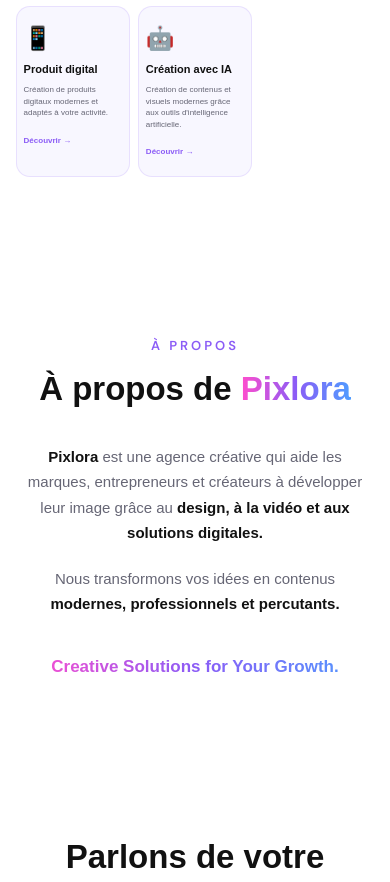
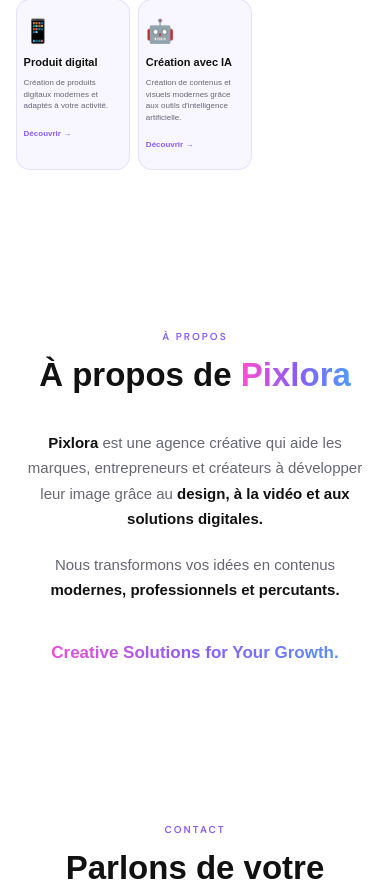
Before and after one commit to cyrineriyahi/pixelora, a React (Vite) app: page / in a window 390 px wide. Shown: the part 1115-1997 px from the top of the page. Built offline with nearby package versions, Linux system fonts and the light colour scheme.

Commit message:
Mise à jour du design mobile

```diff
--- a/src/App.css
+++ b/src/App.css
@@ -25,6 +25,17 @@
 
 main {
   width: 100%;
+}
+
+
+/* =====================================================
+   SCROLL DES SECTIONS
+===================================================== */
+
+#services,
+#about,
+#contact {
+  scroll-margin-top: 80px;
 }
 
 
@@ -187,6 +198,8 @@
 
   border: none !important;
 
+  outline: none;
+
   background: transparent !important;
 
   cursor: pointer;
@@ -306,6 +319,8 @@
   background-clip: text;
 
   -webkit-text-fill-color: transparent;
+
+  color: transparent;
 }
 
 .hero-description {
@@ -467,6 +482,8 @@
   background-clip: text;
 
   -webkit-text-fill-color: transparent;
+
+  color: transparent;
 }
 
 
@@ -609,6 +626,8 @@
   background-clip: text;
 
   -webkit-text-fill-color: transparent;
+
+  color: transparent;
 }
 
 
@@ -717,6 +736,18 @@
 
 @media screen and (max-width: 768px) {
 
+
+  /* =================================================
+     SCROLL MOBILE
+  ================================================= */
+
+  #services,
+  #about,
+  #contact {
+    scroll-margin-top: 70px;
+  }
+
+
   /* =================================================
      NAVBAR MOBILE
   ================================================= */
@@ -737,6 +768,9 @@
     background: #ffffff;
   }
 
+
+  /* LOGO */
+
   .logo-image {
     width: 32px;
     height: 32px;
@@ -746,7 +780,10 @@
     font-size: 23px;
   }
 
-  /* CACHER NAVIGATION DESKTOP */
+
+  /* =================================================
+     CACHER MENU DESKTOP
+  ================================================= */
 
   .nav-links {
     display: none !important;
@@ -756,7 +793,10 @@
     display: none !important;
   }
 
-  /* AFFICHER MENU ☰ */
+
+  /* =================================================
+     AFFICHER HAMBURGER
+  ================================================= */
 
   .mobile-menu-button {
     display: flex !important;
@@ -764,7 +804,7 @@
 
 
   /* =================================================
-     MENU DÉROULANT
+     MENU MOBILE
   ================================================= */
 
   .mobile-menu {
@@ -815,6 +855,9 @@
 
     z-index: 99999;
   }
+
+
+  /* BOUTONS MENU */
 
   .mobile-menu button {
     width: 100%;
@@ -881,6 +924,9 @@
     background: #ffffff;
   }
 
+
+  /* TEXTE */
+
   .hero-content {
     width: 100%;
 
@@ -921,6 +967,9 @@
     margin: 0 auto 30px;
   }
 
+
+  /* BOUTONS */
+
   .hero-buttons {
     width: 100%;
 
@@ -936,7 +985,8 @@
     font-size: 13px;
   }
 
-  /* IMAGE SOUS LE TEXTE */
+
+  /* IMAGE */
 
   .hero-visual {
     width: 100%;
@@ -967,6 +1017,14 @@
     background: #ffffff;
   }
 
+  .section-subtitle {
+    font-size: 10px;
+
+    letter-spacing: 2px;
+
+    margin-bottom: 12px;
+  }
+
   .services-preview h2 {
     color: #111111;
 
@@ -976,6 +1034,7 @@
 
     margin-bottom: 35px;
   }
+
 
   /* 3 CARTES PAR LIGNE */
 
@@ -1102,6 +1161,7 @@
     color: #666675;
   }
 
+
   /* 2 CONTACTS PAR LIGNE */
 
   .contact-info {
@@ -1142,6 +1202,7 @@
 
     font-size: 9px;
   }
+
 }
 
 
@@ -1150,6 +1211,9 @@
 ===================================================== */
 
 @media screen and (max-width: 380px) {
+
+
+  /* NAVBAR */
 
   .navbar {
     padding: 0 4%;
@@ -1166,11 +1230,17 @@
     font-size: 21px;
   }
 
+
+  /* MENU */
+
   .mobile-menu {
     right: 4%;
 
     width: 190px;
   }
+
+
+  /* HERO */
 
   .hero {
     padding-left: 4%;
@@ -1187,6 +1257,9 @@
   .hero-description {
     font-size: 14px;
   }
+
+
+  /* SERVICES */
 
   .services-preview {
     padding-left: 3%;
@@ -1223,11 +1296,18 @@
     font-size: 7px;
   }
 
+
+  /* ABOUT */
+
   .about-section {
     background: #ffffff;
   }
 
+
+  /* CONTACT */
+
   .contact-section {
     background: #ffffff;
   }
+
 }
--- a/src/App.jsx
+++ b/src/App.jsx
@@ -47,13 +47,11 @@
 
   useEffect(() => {
 
-    const params =
-      new URLSearchParams(
-        location.search
-      );
+    const params = new URLSearchParams(
+      location.search
+    );
 
-    const section =
-      params.get("section");
+    const section = params.get("section");
 
     if (!section) {
       return;
@@ -109,7 +107,10 @@
             modernes.
           </p>
 
+
           <div className="hero-buttons">
+
+            {/* BOUTON SERVICES */}
 
             <button
               className="primary-button"
@@ -135,6 +136,8 @@
             </button>
 
 
+            {/* BOUTON CONTACT */}
+
             <button
               className="secondary-button"
               onClick={() =>
@@ -151,7 +154,9 @@
         </div>
 
 
-        {/* PHOTO */}
+        {/* =================================================
+            PHOTO
+        ================================================= */}
 
         <div className="hero-visual">
 
@@ -188,7 +193,9 @@
         <div className="services-grid">
 
 
-          {/* DESIGN GRAPHIQUE */}
+          {/* =================================================
+              DESIGN GRAPHIQUE
+          ================================================= */}
 
           <div
             className="service-card"
@@ -230,7 +237,9 @@
           </div>
 
 
-          {/* MONTAGE VIDEO */}
+          {/* =================================================
+              MONTAGE VIDEO
+          ================================================= */}
 
           <div
             className="service-card"
@@ -272,7 +281,9 @@
           </div>
 
 
-          {/* CREATION SITE */}
+          {/* =================================================
+              CREATION SITE
+          ================================================= */}
 
           <div
             className="service-card"
@@ -313,7 +324,9 @@
           </div>
 
 
-          {/* PRODUIT DIGITAL */}
+          {/* =================================================
+              PRODUIT DIGITAL
+          ================================================= */}
 
           <div
             className="service-card"
@@ -354,7 +367,9 @@
           </div>
 
 
-          {/* CREATION IA */}
+          {/* =================================================
+              CREATION IA
+          ================================================= */}
 
           <div
             className="service-card"
@@ -457,6 +472,10 @@
         id="contact"
       >
 
+        <p className="section-subtitle">
+          CONTACT
+        </p>
+
         <h2>
           Parlons de votre <span>projet.</span>
         </h2>
@@ -471,7 +490,9 @@
         <div className="contact-info">
 
 
-          {/* EMAIL */}
+          {/* =================================================
+              EMAIL
+          ================================================= */}
 
           <div
             className="contact-item"
@@ -503,7 +524,9 @@
           </div>
 
 
-          {/* WHATSAPP */}
+          {/* =================================================
+              WHATSAPP
+          ================================================= */}
 
           <div
             className="contact-item"
@@ -543,7 +566,9 @@
           </div>
 
 
-          {/* FACEBOOK */}
+          {/* =================================================
+              FACEBOOK
+          ================================================= */}
 
           <div
             className="contact-item"
@@ -583,7 +608,9 @@
           </div>
 
 
-          {/* INSTAGRAM */}
+          {/* =================================================
+              INSTAGRAM
+          ================================================= */}
 
           <div
             className="contact-item"
@@ -623,7 +650,9 @@
           </div>
 
 
-          {/* TIKTOK */}
+          {/* =================================================
+              TIKTOK
+          ================================================= */}
 
           <div
             className="contact-item"
@@ -682,19 +711,33 @@
 
     <>
 
+      {/* NAVBAR */}
+
       <Navbar />
+
+
+      {/* =================================================
+          ROUTES
+      ================================================= */}
 
       <Routes>
 
-        {/* ACCUEIL */}
+
+        {/* =================================================
+            ACCUEIL
+        ================================================= */}
 
         <Route
           path="/"
-          element={<Accueil />}
+          element={
+            <Accueil />
+          }
         />
 
 
-        {/* À PROPOS */}
+        {/* =================================================
+            À PROPOS
+        ================================================= */}
 
         <Route
           path="/about"
@@ -707,7 +750,9 @@
         />
 
 
-        {/* SERVICES */}
+        {/* =================================================
+            SERVICES
+        ================================================= */}
 
         <Route
           path="/services"
@@ -720,7 +765,9 @@
         />
 
 
-        {/* CONTACT */}
+        {/* =================================================
+            CONTACT
+        ================================================= */}
 
         <Route
           path="/contact"
@@ -733,7 +780,9 @@
         />
 
 
-        {/* DESIGN GRAPHIQUE */}
+        {/* =================================================
+            DESIGN GRAPHIQUE
+        ================================================= */}
 
         <Route
           path="/design-graphique"
@@ -743,7 +792,9 @@
         />
 
 
-        {/* MONTAGE VIDEO */}
+        {/* =================================================
+            MONTAGE VIDEO
+        ================================================= */}
 
         <Route
           path="/montage-video"
@@ -753,7 +804,9 @@
         />
 
 
-        {/* CREATION SITE */}
+        {/* =================================================
+            CREATION SITE
+        ================================================= */}
 
         <Route
           path="/creation-site"
@@ -763,7 +816,9 @@
         />
 
 
-        {/* PRODUIT DIGITAL */}
+        {/* =================================================
+            PRODUIT DIGITAL
+        ================================================= */}
 
         <Route
           path="/produit-digital"
@@ -773,7 +828,9 @@
         />
 
 
-        {/* CREATION IA */}
+        {/* =================================================
+            CREATION IA
+        ================================================= */}
 
         <Route
           path="/creation-ia"
@@ -783,7 +840,9 @@
         />
 
 
-        {/* FORMULAIRE */}
+        {/* =================================================
+            FORMULAIRE SERVICE
+        ================================================= */}
 
         <Route
           path="/formulaire-service"
@@ -793,7 +852,9 @@
         />
 
 
-        {/* PAGE INEXISTANTE */}
+        {/* =================================================
+            PAGE INEXISTANTE
+        ================================================= */}
 
         <Route
           path="*"
@@ -812,4 +873,5 @@
   );
 }
 
+
 export default App;
```
Also changed, not shown: src/components/Navbar.jsx (+60 -22 lines).
